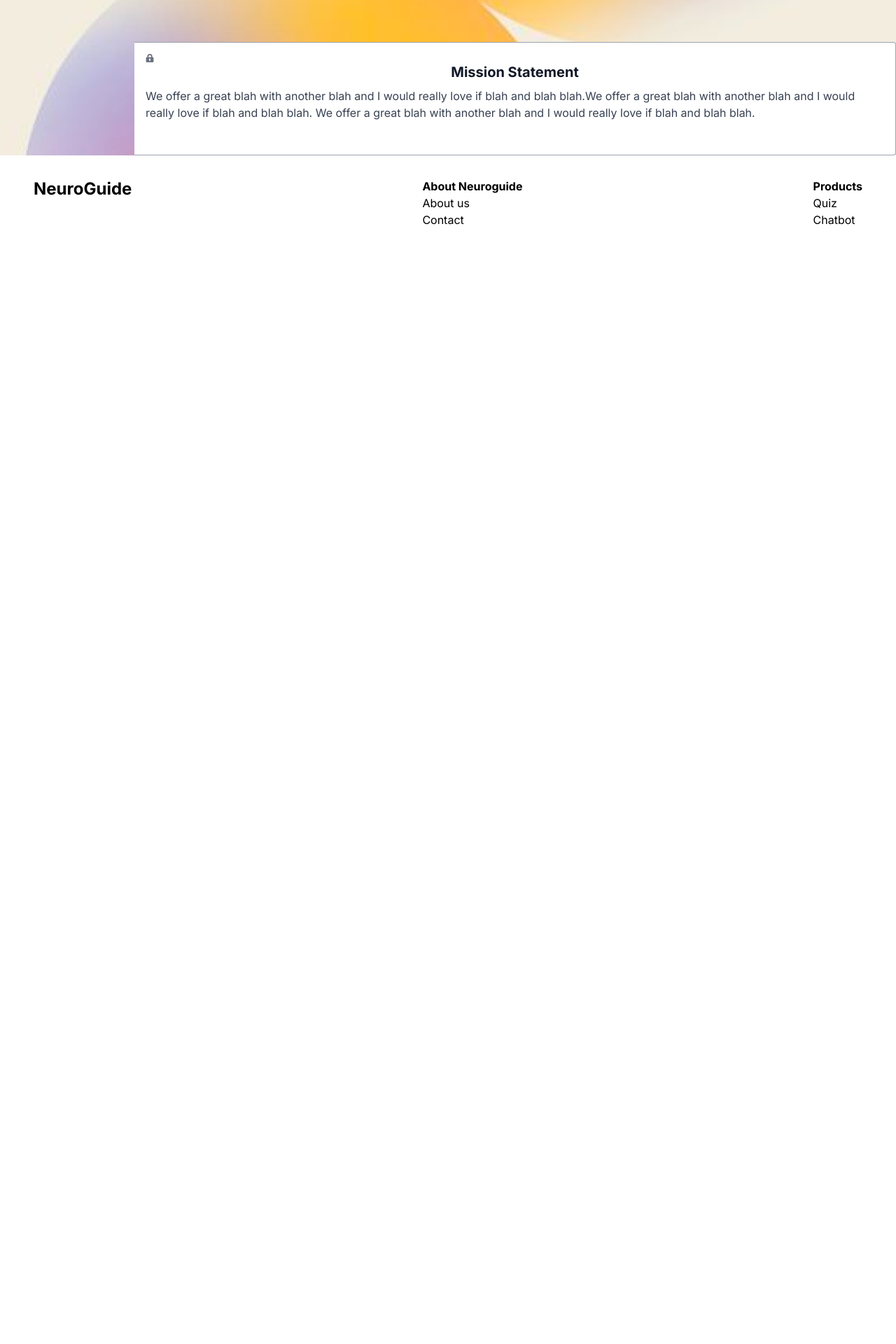
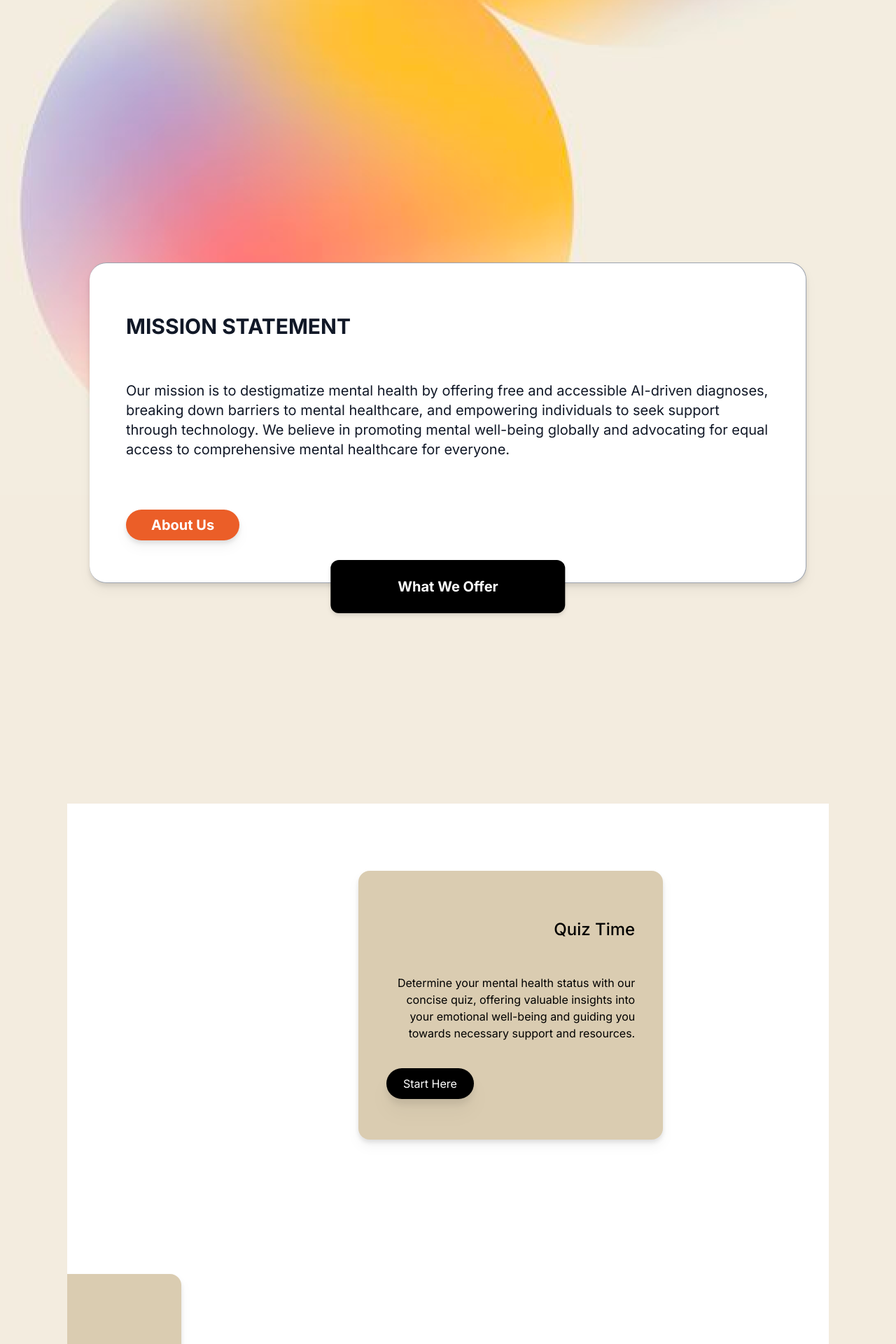
Before and after one commit to vaipos/Neuro-Guide, a Next.js app in the folder neuro-guide/: page / in a window 1280 px wide. Shown: the part 740-2660 px from the top of the page at 70% size. Before the commit the page ends 1098 px from the top, so only its background shows below. Built offline with nearby package versions, Linux system fonts and the light colour scheme.

Commit message:
Laksha - i also did somethings

```diff
--- a/neuro-guide/app/LakshaComps/MissionStmt.tsx
+++ b/neuro-guide/app/LakshaComps/MissionStmt.tsx
@@ -1,29 +1,38 @@
-import React from 'react'
+import React from 'react';
 
 const MissionStmt = () => {
   return (
-    <>
-    <div className="max-w-sm w-full lg:max-w-full lg:flex">
-  <div className="h-48 lg:h-auto lg:w-48 flex-none bg-cover rounded-t lg:rounded-t-none lg:rounded-l text-center overflow-hidden">
-  </div>
-  <div className="border-r border-b border-l border-gray-400 lg:border-l-0 lg:border-t lg:border-gray-400 bg-white rounded-b lg:rounded-b-none lg:rounded-r p-4 flex flex-col justify-between leading-normal">
-    <div className="mb-8">
-      <p className="text-sm text-gray-600 flex items-center">
-        <svg className="fill-current text-gray-500 w-3 h-3 mr-2" xmlns="http://www.w3.org/2000/svg" viewBox="0 0 20 20">
-          <path d="M4 8V6a6 6 0 1 1 12 0v2h1a2 2 0 0 1 2 2v8a2 2 0 0 1-2 2H3a2 2 0 0 1-2-2v-8c0-1.1.9-2 2-2h1zm5 6.73V17h2v-2.27a2 2 0 1 0-2 0zM7 6v2h6V6a3 3 0 0 0-6 0z" />
-        </svg>
-      </p>
-      <div className="text-gray-900 font-bold text-xl mb-2 text-center">Mission Statement</div>
-      <p className="text-gray-700 text-base">We offer a great blah with another blah and I would really love if blah and blah blah.We offer a great blah with another blah and I would really love if blah and blah blah. We offer a great blah with another blah and I would really love if blah and blah blah. </p>
-    </div>
-    <div className="flex items-center">
+    <div className="relative my-36">
+
+      <div className="flex justify-center items-center h-screen">
+      <div className="w-4/5 h-2.5/5 lg:max-w-full lg:flex relative z-10 flex justify-center items-center">
+          {/*original spot for image div*/}
+          <div className="box-shadow: 0 4px 8px 0 rgba(0,0,0,0.2) transition: 0.3s width: 40% border-r border-b border-l border-gray-400 lg:border-l-0
+          lg:border-t lg:border-gray-400 bg-white rounded-3xl p-8 flex flex-col justify-between leading-normal drop-shadow-lg">
+            <div className="mb-8">
+              <div className="text-gray-900 font-bold text-3xl mb-2 text-align: left py-10 px-5">MISSION STATEMENT</div>
+              <p className="text-gray-900 text-xl px-5 py-3">Our mission is to destigmatize mental health by offering free and accessible AI-driven diagnoses,
+              breaking down barriers to mental healthcare, and empowering individuals to seek support through technology. We believe in promoting mental well-being
+              globally and advocating for equal access to comprehensive mental healthcare for everyone.</p>
+            </div>
+
+            <div className="center">
+              <button className="drop-shadow-lg bg-buttonColor hover:bg-white transition-colors text-white hover:text-black font-bold py-2 px-9 rounded-full
+              my-7 mx-5 text-xl">About Us</button>
+            </div>
+
+          </div>
+      </div>
+      </div>
+
+      <div className="absolute bottom-24 left-1/2 transform -translate-x-1/2 mb-8 z-20">
+        <div className="bg-black text-white py-6 px-24 rounded-xl drop-shadow-md">
+          <h2 className="text-xl font-bold">What We Offer</h2>
+        </div>
+      </div>
 
     </div>
-  </div>
-</div>
+  );
+};
 
-    </>
-  )
-}
-
-export default MissionStmt
+export default MissionStmt;
--- /dev/null
+++ b/neuro-guide/app/LakshaComps/StepsCards.tsx
@@ -0,0 +1,44 @@
+import React from 'react';
+
+const StepsCards = () => {
+  return (
+    <>
+
+    <div className="relative mx-24 py-24 bg-white" style={{ height: '1200px', overflow: 'hidden' }}>
+
+    <div className="card w-2/5 h-96 bg-neutral rounded-2xl px-10 py-5 drop-shadow-lg relative z-20" style={{ left: 'calc(100% - 42rem)' }}>
+      <div className="card-body py-12">
+        <h5 className="card-title text-right text-2xl text-black font-medium">Quiz Time</h5>
+        <p className="card-text text-right text-black py-8 my-4">Determine your mental health status with our concise quiz, offering valuable insights into your emotional well-being and guiding you towards necessary support and resources.</p>
+        <a href="#" className="btn btn-primary drop-shadow-xl bg-black hover:bg-white rounded-full py-3 px-6 text-center text-white  hover:text-black">Start Here</a>
+      </div>
+    </div>
+
+
+
+    <div className="card-container flex flex-col justify-between">
+      <div className="card w-2/5 h-96 bg-neutral rounded-2xl px-10 py-4 drop-shadow-lg relative my-48 x-20" style={{ left: 'calc(100% - 85rem)' }}>
+      <div className="card-body py-12">
+        <h5 className="card-title text-left text-2xl text-black font-medium">Get Diagnosed</h5>
+        <p className="card-text text-left text-black py-5 my-4">Gain clarity and validation about your mental health by obtaining a diagnosis through a quick mental health quiz. Take control of your well-being and access tailored resources to support your journey towards a happier, healthier life.</p>
+        <div className="flex justify-end">
+        <a href="#" className="btn btn-primary drop-shadow-xl bg-black hover:bg-white rounded-full py-3 px-6 text-center text-white hover:text-black">Start Here</a>
+      </div>
+      </div>
+      </div>
+    </div>
+
+    <div className="card w-2/5 h-96 bg-neutral rounded-2xl px-10 py-5 drop-shadow-lg relative z-20" style={{ left: 'calc(100% - 42rem)' }}>
+      <div className="card-body py-12">
+        <h5 className="card-title text-right text-2xl text-black font-medium">Treatments & Help</h5>
+        <p className="card-text text-right text-black py-8 my-4">After receiving a diagnosis, users can access a comprehensive list of resources and engage in supportive conversations with a chatbot tailored to their mental health needs.</p>
+      </div>
+    </div>
+
+    </div>
+
+    </>
+  );
+};
+
+export default StepsCards;
--- a/neuro-guide/app/page.tsx
+++ b/neuro-guide/app/page.tsx
@@ -3,6 +3,7 @@ import Background from './NidhiComps/Background'
 import NavBar from './LakshaComps/Comp1'
 import MissionStmt from './LakshaComps/MissionStmt'
 import Footer from './NidhiComps/Footer'
+import StepsCards from './LakshaComps/StepsCards'
 export default function Home() {
   return (
     <>
@@ -10,6 +11,7 @@ export default function Home() {
     <div className="bg-[url('./bg.png')] bg-no-repeat ">
     <Background/>
     <MissionStmt/>
+    <StepsCards/>
     <Footer/>
 
     </div>
--- a/neuro-guide/tailwind.config.ts
+++ b/neuro-guide/tailwind.config.ts
@@ -17,6 +17,10 @@ const config: Config = {
     extend: {
       colors: {
         custom: '#F3ECDF',
+        buttonColor: '#eb5e28',
+        quizCardColor: '#72BCC2',
+        startHere: '#DAD0C3',
+        neutral: '#DACCB1',
         lightYellow: '#FFE4AD',
         lightRed: '#F5977A',
         lightBeige: '#FDF7EC',
```
Also changed, not shown: neuro-guide/app/LakshaComps/backround.png (added).
